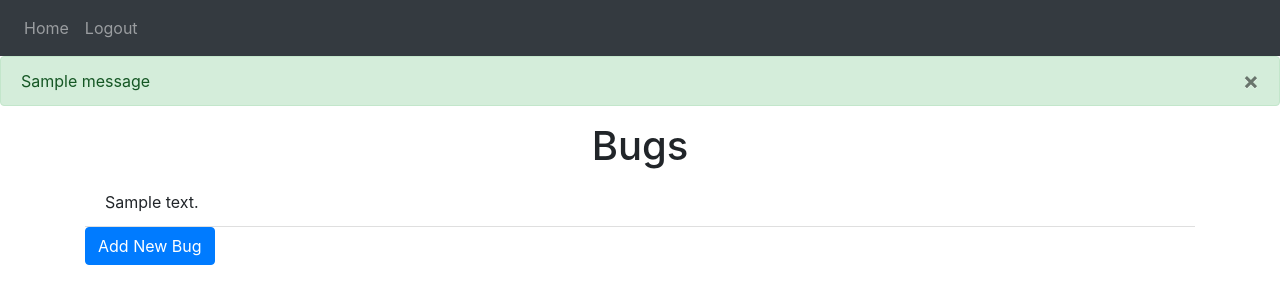
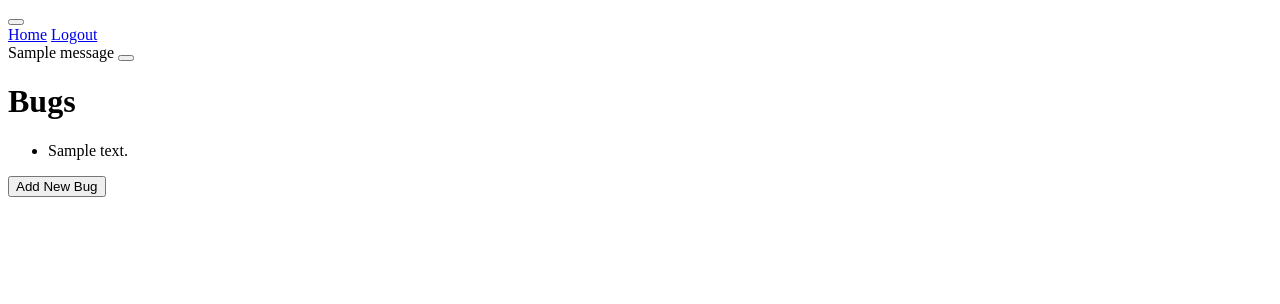
Before and after one commit to lordgrim18/Track-It-All, a Flask app: page /bug-manage in a window 1280 px wide. Shown: the top 304 px of the page. Run offline with Flask 3, Linux system fonts and the light colour scheme; the first user in the database is signed in; tables that the repository leaves empty hold one stand-in row (Sample ...); one stand-in notice (Sample message) is shown; some libraries are stand-ins or nearby versions.

Commit message:
perf(templates): remove styling and colors

```diff
--- a/track_it_all/templates/base.html
+++ b/track_it_all/templates/base.html
@@ -1,79 +1,49 @@
 <!DOCTYPE html>
 <html>
 <head>
-    <meta charset="utf-8" />
-    <meta name="viewport" content="width=device-width, initial-scale=1" />
-    <link
-      rel="stylesheet"
-      href="https://stackpath.bootstrapcdn.com/bootstrap/4.4.1/css/bootstrap.min.css"
-      integrity="sha384-Vkoo8x4CGsO3+Hhxv8T/Q5PaXtkKtu6ug5TOeNV6gBiFeWPGFN9MuhOf23Q9Ifjh"
-      crossorigin="anonymous"
-    />
-    <link
-      rel="stylesheet"
-      href="https://stackpath.bootstrapcdn.com/font-awesome/4.7.0/css/font-awesome.min.css"
-      crossorigin="anonymous"
-    />
-
+  <meta charset="utf-8">
+  <meta name="viewport" content="width=device-width, initial-scale=1">
   <title>{% block title %}Home{% endblock %}</title>
 </head>
 <body>
-    <nav class="navbar navbar-expand-lg navbar-dark bg-dark">
-      <button
-        class="navbar-toggler"
-        type="button"
-        data-toggle="collapse"
-        data-target="#navbar"
-      >
-        <span class="navbar-toggler-icon"></span>
+  <nav>
+    <button type="button">
+      <span></span>
     </button>
-      <div class="collapse navbar-collapse" id="navbar">
-        <div class="navbar-nav">
+    <div>
       {% if user.is_authenticated %}
-          <a class="nav-item nav-link" id="home" href="/">Home</a>
-          <a class="nav-item nav-link" id="logout" href="/logout">Logout</a>
+        <a href="/">Home</a>
+        <a href="/logout">Logout</a>
       {% else %}
-          <a class="nav-item nav-link" id="home" href="/">Home</a>
-          <a class="nav-item nav-link" id="login" href="/login">Login</a>
-          <a class="nav-item nav-link" id="signUp" href="/sign-up">Sign Up</a>
+        <a href="/">Home</a>
+        <a href="/login">Login</a>
+        <a href="/sign-up">Sign Up</a>
       {% endif %}
-        </div>
     </div>
   </nav>
 
-    {% with messages = get_flashed_messages(with_categories=true) %} {% if
-      messages %} {% for category, message in messages %} {% if category ==
-      'error' %}
-      <div class="alert alert-danger alter-dismissable fade show" role="alert">
+  {% with messages = get_flashed_messages(with_categories=true) %} {% if messages %} {% for category, message in messages %} {% if category == 'error' %}
+    <div>
       {{ message }}
-        <button type="button" class="close" data-dismiss="alert">
-          <span aria-hidden="true">&times;</span>
+      <button type="button">
+        <span></span>
       </button>
     </div>
   {% else %}
-      <div class="alert alert-success alter-dismissable fade show" role="alert">
+    <div>
       {{ message }}
-        <button type="button" class="close" data-dismiss="alert">
-          <span aria-hidden="true">&times;</span>
+      <button type="button">
+        <span></span>
       </button>
     </div>
   {% endif %} {% endfor %} {% endif %} {% endwith %}
 
-    <div class="container">{% block content %} {% endblock %}</div>
-    <script
-      src="https://code.jquery.com/jquery-3.2.1.slim.min.js"
-      integrity="sha384-KJ3o2DKtIkvYIK3UENzmM7KCkRr/rE9/Qpg6aAZGJwFDMVNA/GpGFF93hXpG5KkN"
-      crossorigin="anonymous"
-    ></script>
-    <script
-      src="https://cdnjs.cloudflare.com/ajax/libs/popper.js/1.12.9/umd/popper.min.js"
-      integrity="sha384-ApNbgh9B+Y1QKtv3Rn7W3mgPxhU9K/ScQsAP7hUibX39j7fakFPskvXusvfa0b4Q"
-      crossorigin="anonymous"
-    ></script>
-    <script
-      src="https://maxcdn.bootstrapcdn.com/bootstrap/4.0.0/js/bootstrap.min.js"
-      integrity="sha384-JZR6Spejh4U02d8jOt6vLEHfe/JQGiRRSQQxSfFWpi1MquVdAyjUar5+76PVCmYl"
-      crossorigin="anonymous"
-    ></script>
+  <div class="container">
+    {% block content %} {% endblock %}
+  </div>
+
+  <script src="https://code.jquery.com/jquery-3.2.1.slim.min.js"></script>
+  <script src="https://cdnjs.cloudflare.com/ajax/libs/popper.js/1.12.9/umd/popper.min.js"></script>
+  <script src="https://maxcdn.bootstrapcdn.com/bootstrap/4.0.0/js/bootstrap.min.js"></script>
 </body>
 </html>
--- a/track_it_all/templates/bug_manage.html
+++ b/track_it_all/templates/bug_manage.html
@@ -4,31 +4,30 @@
 
 {% block content %}
 
-<h1 align="center">Bugs</h1>
+<h1>Bugs</h1>
 
-<ul class="list-group list-group-flush" id="bugs">
+<ul class="list-group list-group-flush">
     {% for bug in user.bugs %}
-        <li class="list-group-item">
-            {{ bug.text }}
-        </li>
+        <li class="list-group-item">{{ bug.text }}</li>
     {% endfor %}
 </ul>
 
-<button id="add-bug-btn" type="button" class="btn btn-primary">Add New Bug</button>
+<button id="add-bug-btn">Add New Bug</button>
 
 <div id="new-bug-form" style="display: none;">
     <form method="POST">
-        <textarea name="bug" id="bug" class="form-control"></textarea>
+        <textarea name="bug" id="bug"></textarea>
         <br />
-        <div align="center">
-            <button type="submit" class="btn btn-primary">Submit Bug</button>
-        </div>
+        <button type="submit">Submit Bug</button>
     </form>
 </div>
 
 <script>
+    // Attach event listener to "Add New Bug" button
     document.getElementById("add-bug-btn").addEventListener("click", function() {
-        document.getElementById("new-bug-form").style.display = "block";
+        // Toggle the visibility of the form
+        const newBugForm = document.getElementById("new-bug-form");
+        newBugForm.style.display = newBugForm.style.display === "none" ? "block" : "none";
     });
 </script>
 
```
Lines whose indentation alone changed are shown as unchanged.
